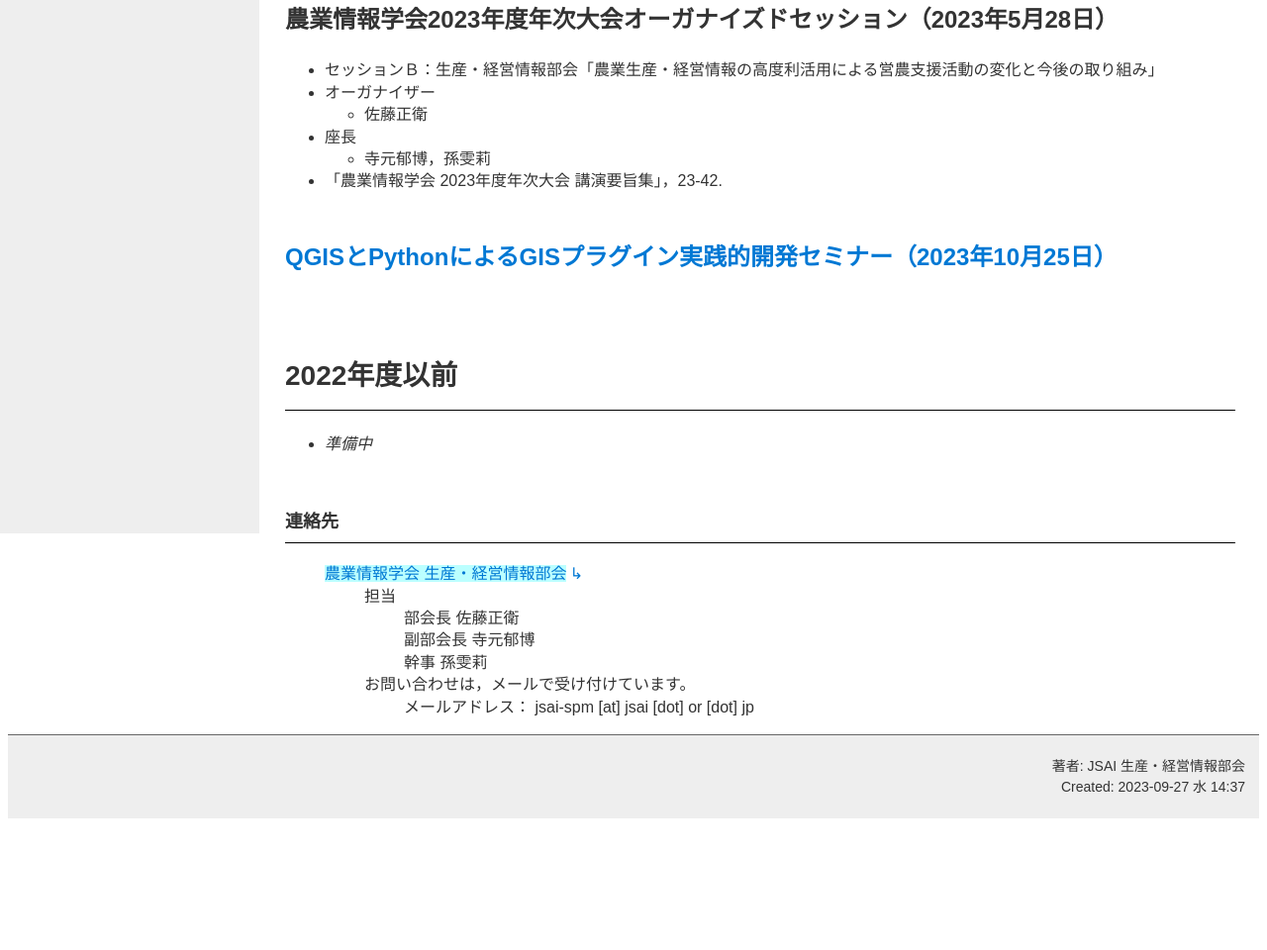
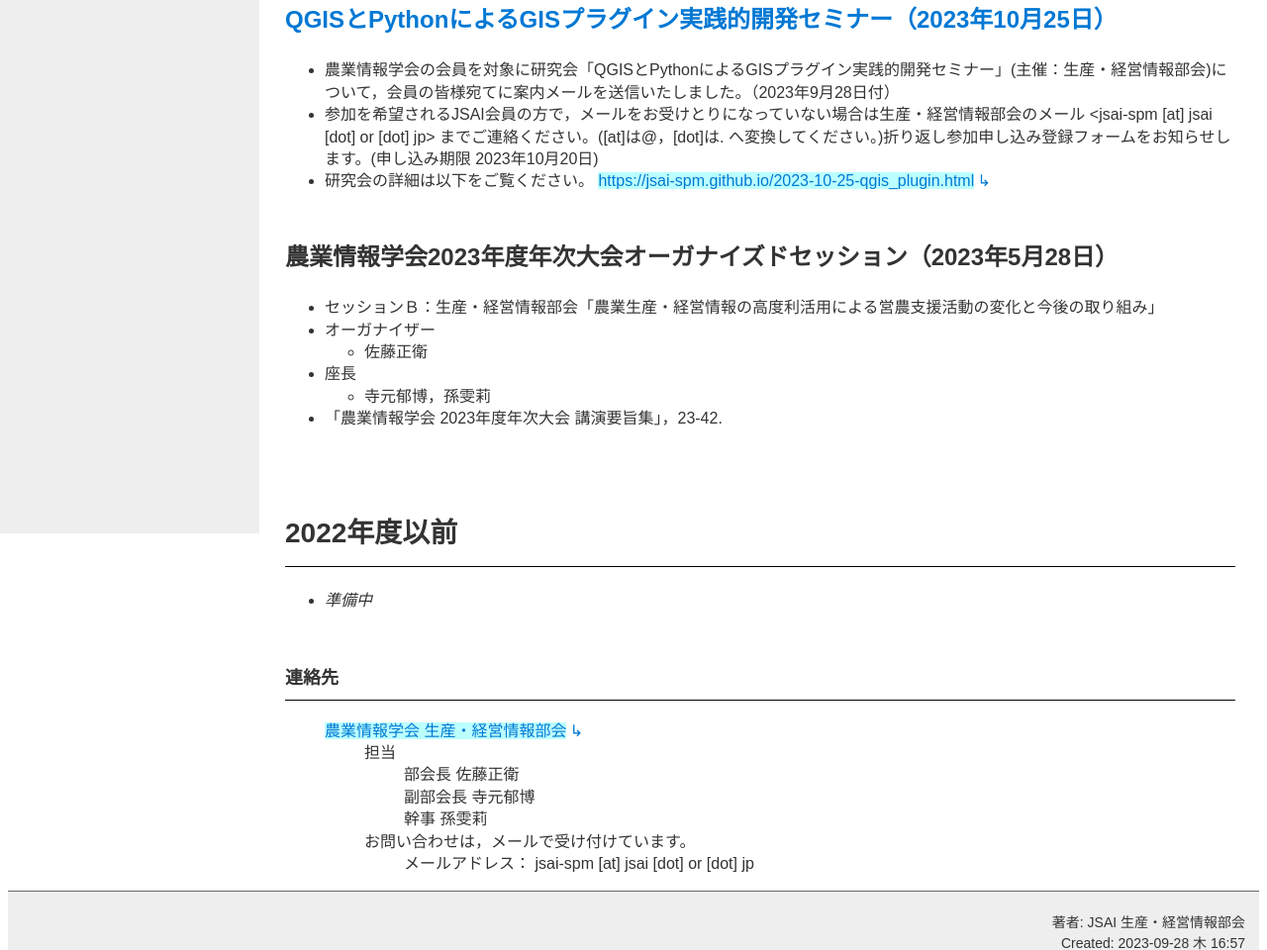
Before and after one commit to jsai-spm/jsai-spm.github.io, a plain HTML site: page index.html in a window 1280 px wide. Shown: the part 305-1265 px from the top of the page at 99% size. Before the commit the page ends 1140 px from the top, so only its background shows below. Drawn offline with Linux system fonts and the light colour scheme.

Commit message:
Added news for JSAI members.

```diff
--- a/index.html
+++ b/index.html
@@ -3,7 +3,7 @@
 "http://www.w3.org/TR/xhtml1/DTD/xhtml1-strict.dtd">
 <html xmlns="http://www.w3.org/1999/xhtml" lang="ja" xml:lang="ja">
 <head>
-<!-- 2023-09-27 水 14:37 -->
+<!-- 2023-09-28 木 16:57 -->
 <meta http-equiv="Content-Type" content="text/html;charset=utf-8" />
 <meta name="viewport" content="width=device-width, initial-scale=1" />
 <title>農業情報学会 生産・経営情報部会</title>
@@ -23,8 +23,8 @@
 <ul>
 <li><a href="#fy2023">2023年度</a>
 <ul>
+<li><a href="#ws20231025">QGISとPythonによるGISプラグイン実践的開発セミナー（2023年10月25日）</a></li>
 <li><a href="#jsai2023os">農業情報学会2023年度年次大会オーガナイズドセッション（2023年5月28日）</a></li>
-<li><a href="#ws20231025">QGISとPythonによるGISプラグイン実践的開発セミナー（2023年10月25日）</a></li>
 </ul>
 </li>
 <li><a href="#before2022">2022年度以前</a></li>
@@ -37,6 +37,18 @@
 <h2 id="fy2023">2023年度</h2>
 <div class="outline-text-2" id="text-fy2023">
 </div>
+<div id="outline-container-ws20231025" class="outline-3">
+<h3 id="ws20231025"><a href="./2023-10-25-qgis_plugin.html">QGISとPythonによるGISプラグイン実践的開発セミナー（2023年10月25日）</a></h3>
+<div class="outline-text-3" id="text-ws20231025">
+<ul class="org-ul">
+<li>農業情報学会の会員を対象に研究会「QGISとPythonによるGISプラグイン実践的開発セミナー」(主催：生産・経営情報部会)について，会員の皆様宛てに案内メールを送信いたしました。（2023年9月28日付）</li>
+<li>参加を希望されるJSAI会員の方で，メールをお受けとりになっていない場合は生産・経営情報部会のメール &lt;jsai-spm [at] jsai [dot] or [dot] jp&gt; までご連絡ください。([at]は@，[dot]は. へ変換してください。)折り返し参加申し込み登録フォームをお知らせします。(申し込み期限 2023年10月20日)</li>
+<li>研究会の詳細は以下をご覧ください。
+<a href="https://jsai-spm.github.io/2023-10-25-qgis_plugin.html">https://jsai-spm.github.io/2023-10-25-qgis_plugin.html</a></li>
+</ul>
+</div>
+</div>
+
 <div id="outline-container-jsai2023os" class="outline-3">
 <h3 id="jsai2023os">農業情報学会2023年度年次大会オーガナイズドセッション（2023年5月28日）</h3>
 <div class="outline-text-3" id="text-jsai2023os">
@@ -54,13 +66,7 @@
 </ul>
 </div>
 </div>
-<div id="outline-container-ws20231025" class="outline-3">
-<h3 id="ws20231025"><a href="./2023-10-25-qgis_plugin.html">QGISとPythonによるGISプラグイン実践的開発セミナー（2023年10月25日）</a></h3>
-<div class="outline-text-3" id="text-ws20231025">
 </div>
-</div>
-</div>
-
 <div id="outline-container-before2022" class="outline-2">
 <h2 id="before2022">2022年度以前</h2>
 <div class="outline-text-2" id="text-before2022">
@@ -92,7 +98,7 @@
 </div>
 <div id="postamble" class="status">
 <p class="author">&#33879;&#32773;: JSAI 生産・経営情報部会</p>
-<p class="date">Created: 2023-09-27 水 14:37</p>
+<p class="date">Created: 2023-09-28 木 16:57</p>
 </div>
 </body>
 </html>
```
Also changed, not shown: 1 other file.
